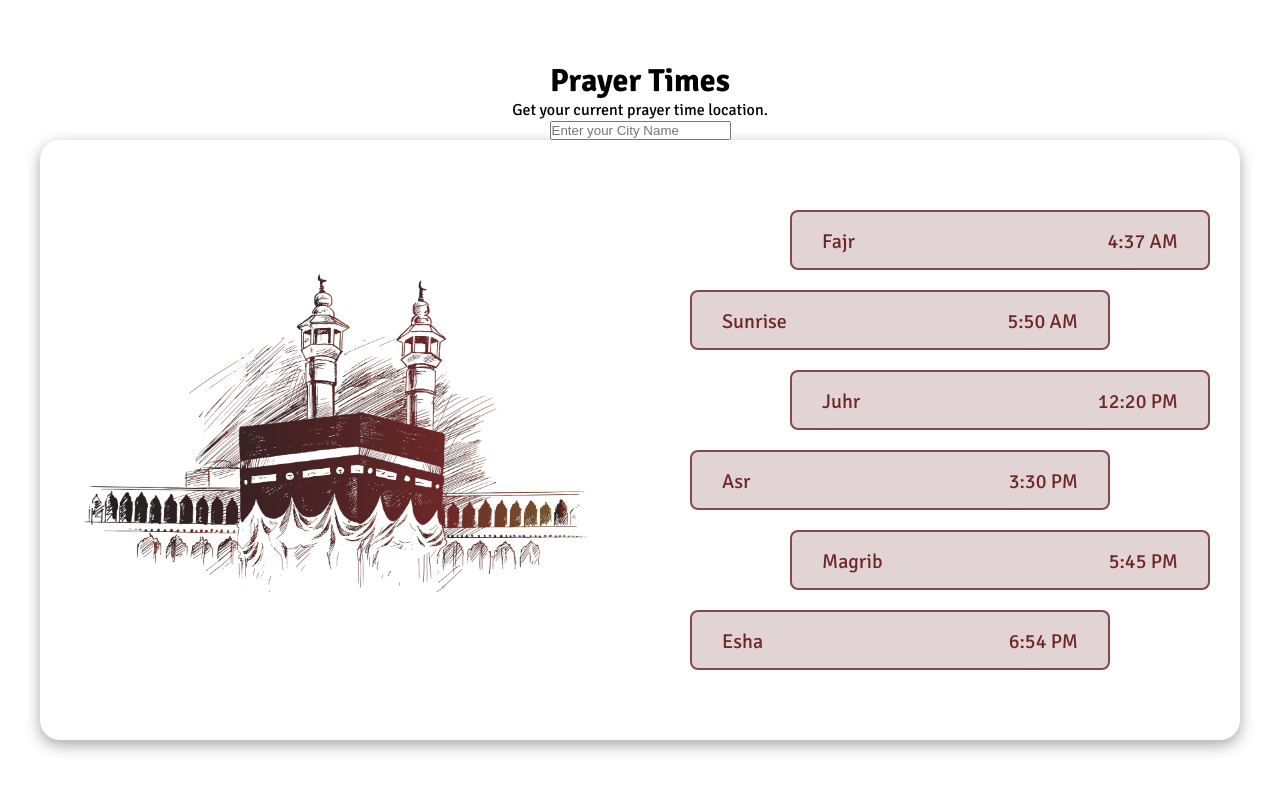
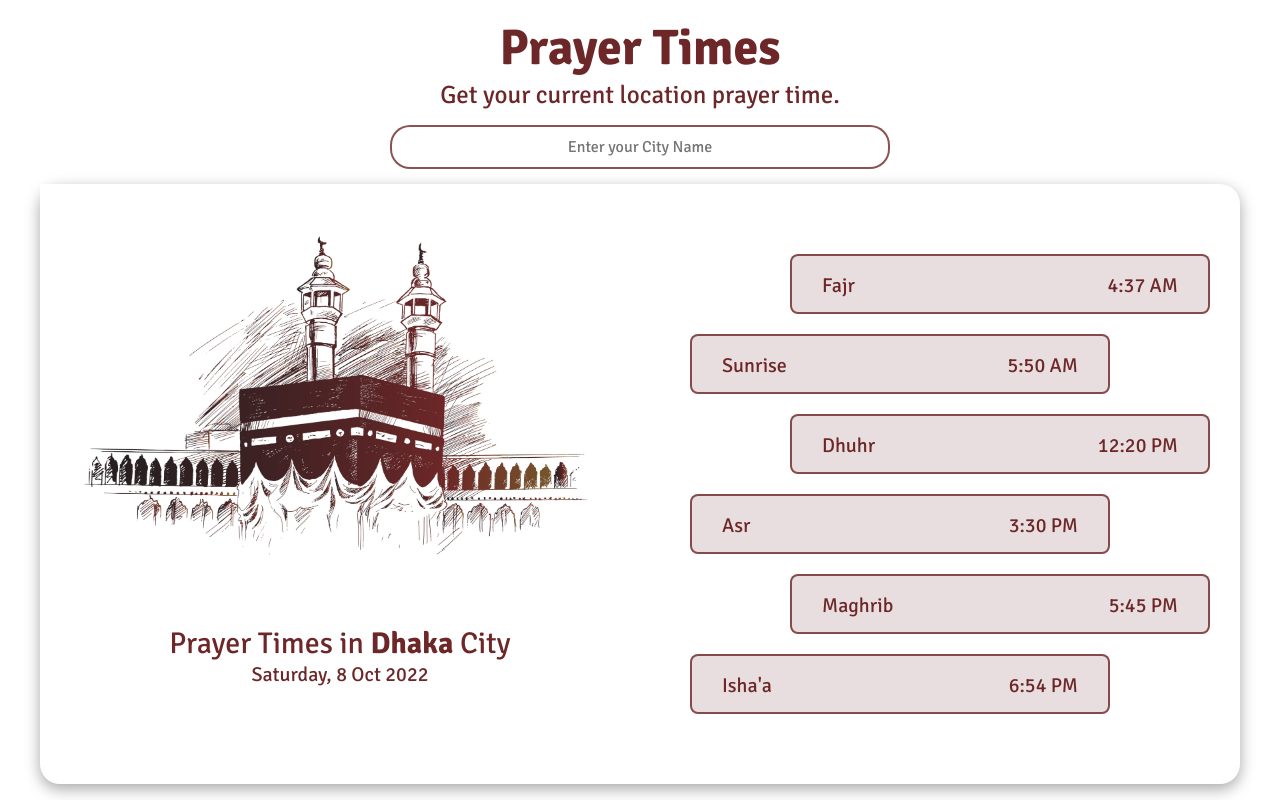
Before and after one commit to nayeemsweb/PrayerTimesApp, an Angular app: page / in a window 1280 px wide. Built offline with nearby package versions, Linux system fonts and the light colour scheme.

Commit message:
Frontend Design Done #1

```diff
--- a/src/app/app.component.html
+++ b/src/app/app.component.html
@@ -1,6 +1,6 @@
 <div class="header">
     <h1>Prayer Times</h1>
-    <p>Get your current prayer time location.</p>
+    <p>Get your current location prayer time.</p>
     <form>
         <input type="text" placeholder="Enter your City Name">
     </form>
@@ -9,6 +9,8 @@
 <div class="wrapper">
     <div class="left">
         <img src="assets/kaba.jpg" alt="">
+        <p class="title-text">Prayer Times in <strong>Dhaka</strong> City</p>
+        <p class="subTitle-text">Saturday, 8 Oct 2022</p>
     </div>
     <div class="right">
         <div class="times">
@@ -30,7 +32,7 @@
             </div>
             <div class="salah-time margin-2">
                 <div class="name">
-                    <p>Juhr</p>
+                    <p>Dhuhr</p>
                 </div>
                 <div class="waqt">
                     12:20 PM
@@ -46,7 +48,7 @@
             </div>
             <div class="salah-time margin-2">
                 <div class="name">
-                    <p>Magrib</p>
+                    <p>Maghrib</p>
                 </div>
                 <div class="waqt">
                     5:45 PM
@@ -54,7 +56,7 @@
             </div>
             <div class="salah-time margin-1">
                 <div class="name">
-                    <p>Esha</p>
+                    <p>Isha'a</p>
                 </div>
                 <div class="waqt">
                     6:54 PM
--- a/src/styles.css
+++ b/src/styles.css
@@ -18,6 +18,30 @@ body{
     text-align: center;
 }
 
+.header{
+    font-size: 25px;
+    color: rgb(109,39,40);
+}
+
+input{
+    width: 500px;
+    line-height: 40px;
+    padding: 0 15px;
+    border-radius: 20px;
+    text-align: center;
+    margin: 15px 0;
+    border: 2px solid rgb(109,39,40, 0.8);
+    font-size: 16px;
+    color: rgb(109,39,40);
+    font-family: 'Signika', sans-serif;
+}
+
+input:focus{
+    border: 2px solid rgb(109,39,40, 0.8);
+    color: rgb(109,39,40);
+    outline: 0;
+}
+
 .wrapper{
     width: 1200px;
     height: 600px;
@@ -35,12 +59,15 @@ body{
     z-index: 0;
 }
 
+.wrapper .left .title-text{
+    font-size: 30px;
+    color: rgb(109,39,40);
+}
+.wrapper .left .subTitle-text{
+    font-size: 20px;
+    color: rgb(109,39,40);
+}
 .wrapper .left img{
-    /* background-size: contain; */
-    position: absolute;
-    top: 50%;
-    left: 50%;
-    transform: translate(-50%, -50%);
     width: 100%;
     z-index: 1;
 }
@@ -58,7 +85,7 @@ body{
 .wrapper .right .times .salah-time{
     height: 60px;
     width: 70%;
-    background: rgb(109,39,40, 0.2);
+    background: rgb(109,39,40, 0.15);
     border: 2px solid rgb(109,39,40, 0.8);
     border-radius: 8px;
     font-size: 20px;
```
